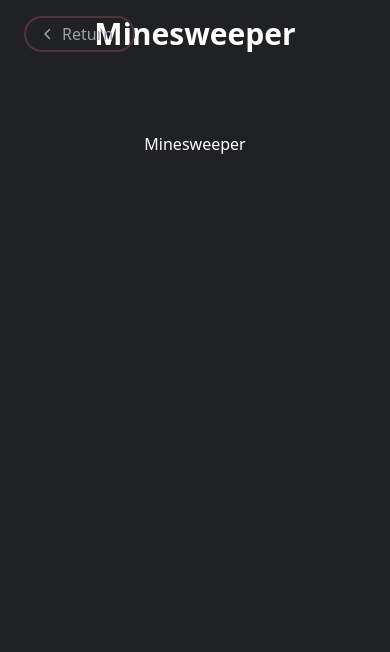
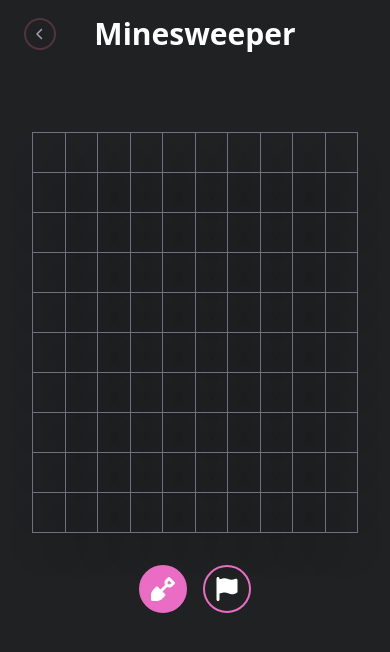
Before and after one commit to KamyarAzz/Arcade-Arena, a React (Vite) app: page /minesweeper in a window 390 px wide. Shown: the top 652 px of the page. Built offline with nearby package versions, Linux system fonts and the light colour scheme.

Commit message:
added Minesweeper and guess the word games

```diff
--- a/src/App.tsx
+++ b/src/App.tsx
@@ -6,7 +6,7 @@
 import TicTacToe from "@/components/pages/TicTacToe";
 import DinosaurGame from "@/components/pages/DinosaurGame";
 import Pacman from "@/components/pages/Pacman";
-import GuessTheNumber from "@/components/pages/GuessTheNumber";
+import GuessTheWord from "@/components/pages/GuessTheWord";
 
 function App() {
   return (
@@ -19,7 +19,7 @@
         <Route path="/tic-tac-toe" element={<TicTacToe />} />
         <Route path="/dinosaur-game" element={<DinosaurGame />} />
         <Route path="/pacman" element={<Pacman />} />
-        <Route path="/geuss-the-number" element={<GuessTheNumber />} />
+        <Route path="/guess-the-word" element={<GuessTheWord />} />
       </Routes>
     </div>
   );
--- a/src/components/GamesSection.tsx
+++ b/src/components/GamesSection.tsx
@@ -34,8 +34,8 @@
         <GameWrapper image={pacmanImage} link="/pacman">
           Pacman
         </GameWrapper>
-        <GameWrapper image={guessImage} link="/guess-the-number">
-          Guess the Number
+        <GameWrapper image={guessImage} link="/guess-the-word">
+          Guess the Word
         </GameWrapper>
       </div>
     </div>
--- a/src/components/pages/GuessTheNumber.tsx
+++ /dev/null
@@ -1,5 +0,0 @@
-import GameLayout from "@/components/ui/GameLayout";
-
-export default function GuessTheNumber() {
-  return <GameLayout title="Guess the Number">Guess the Number</GameLayout>;
-}
--- a/src/components/pages/Minesweeper.tsx
+++ b/src/components/pages/Minesweeper.tsx
@@ -1,5 +1,208 @@
 import GameLayout from "@/components/ui/GameLayout";
+import {useEffect, useState} from "react";
+
+const size = 10;
+const bombs = 20;
+
+type cordinate = [number, number];
 
 export default function Minesweeper() {
-  return <GameLayout title="Minesweeper">Minesweeper</GameLayout>;
+  const generateBombs = (bombsAmount: number) => {
+    const array: cordinate[] = [];
+    for (let i = 0; i < bombsAmount; i++) {
+      const x = Math.floor(Math.random() * size);
+      const y = Math.floor(Math.random() * size);
+      if (!array.find((item) => item[0] === x && item[1] === y))
+        array.push([x, y]);
+    }
+    return array;
+  };
+
+  const [bombLocations] = useState(generateBombs(bombs));
+  const [clearedLocations, setClearedLocations] = useState<cordinate[]>([]);
+  const [flaggedLocations, setFlaggedLocations] = useState<cordinate[]>([]);
+  const [clickMode, setClickMode] = useState<"shovel" | "flag">("shovel");
+  const [isMobile, setIsMobile] = useState<boolean>(false);
+
+  const checkIsMobile = () => {
+    return window.innerWidth <= 600;
+  };
+
+  useEffect(() => {
+    setIsMobile(checkIsMobile());
+
+    const handleResize = () => {
+      setIsMobile(checkIsMobile());
+    };
+
+    window.addEventListener("resize", handleResize);
+
+    return () => {
+      window.removeEventListener("resize", handleResize);
+    };
+  }, []);
+
+  const clickHandler = (x: number, y: number) => {
+    if (isMobile) {
+      if (clickMode === "flag") rightClickHandler(x, y);
+      else leftClickHandler(x, y);
+    } else leftClickHandler(x, y);
+  };
+
+  const leftClickHandler = (x: number, y: number) => {
+    if (!clearedLocations.find((item) => item[0] === x && item[1] === y)) {
+      if (checkIfIsBomb(x, y)) {
+        gameOver("lose");
+      } else {
+        if (clearedLocations.length === size * size - bombLocations.length) {
+          gameOver("win");
+        } else {
+          setClearedLocations((prevClearedLocations) => [
+            ...prevClearedLocations,
+            [x, y],
+          ]);
+        }
+      }
+    }
+  };
+
+  const rightClickHandler = (
+    x: number,
+    y: number,
+    event?: React.MouseEvent
+  ) => {
+    if (event) event.preventDefault();
+    if (!clearedLocations.find((item) => item[0] === x && item[1] === y)) {
+      const index = flaggedLocations.findIndex(
+        (item) => item[0] === x && item[1] === y
+      );
+      if (index === -1) {
+        setFlaggedLocations((prevFlaggedLocations) => [
+          ...prevFlaggedLocations,
+          [x, y],
+        ]);
+      } else {
+        setFlaggedLocations((prevFlaggedLocations) =>
+          prevFlaggedLocations.filter((_, i) => i !== index)
+        );
+      }
+    }
+  };
+
+  const checkNearbyBombs = (x: number, y: number) => {
+    if (checkIfIsBomb(x, y)) return "*";
+    let amount = 0;
+    bombLocations.map((item) => {
+      if (
+        (item[0] === x && (item[1] === y + 1 || item[1] === y - 1)) ||
+        (item[0] === x + 1 &&
+          (item[1] === y || item[1] === y + 1 || item[1] === y - 1)) ||
+        (item[0] === x - 1 &&
+          (item[1] === y || item[1] === y + 1 || item[1] === y - 1))
+      ) {
+        return amount++;
+      }
+    });
+    return amount;
+  };
+
+  const checkIfIsBomb = (x: number, y: number) => {
+    return Boolean(
+      bombLocations.find((item) => item[0] === x && item[1] === y)
+    );
+  };
+
+  const gameOver = (status: "win" | "lose") => {
+    if (status === "lose") alert("Game Over!");
+    else alert("You Win!");
+    setClearedLocations([]);
+    generateBombs(bombs);
+  };
+
+  return (
+    <GameLayout title="Minesweeper">
+      <table className="gap-2 border border-collapse border-gray-500">
+        <tbody>
+          {Array(size)
+            .fill("")
+            .map((_, i) => (
+              <tr className="gap-2" key={i}>
+                {Array(size)
+                  .fill("")
+                  .map((_, j) => (
+                    <td
+                      onContextMenu={(e) => rightClickHandler(i, j, e)}
+                      onClick={() => clickHandler(i, j)}
+                      className={`${
+                        clearedLocations.find(
+                          (item) => item[0] === i && item[1] === j
+                        )
+                          ? "bg-gray-800 text-white"
+                          : flaggedLocations.find(
+                              (item) => item[0] === i && item[1] === j
+                            )
+                          ? "bg-gray-800 cursor-pointer"
+                          : "cursor-pointer text-transparent"
+                      } w-10 h-10 border border-gray-500 shadow-2xl text-center`}
+                      key={j}
+                    >
+                      {bombLocations &&
+                      flaggedLocations.find(
+                        (item) => item[0] === i && item[1] === j
+                      ) ? (
+                        <div className="flex items-center justify-center w-full h-full">
+                          <svg
+                            className="w-4"
+                            fill="white"
+                            xmlns="http://www.w3.org/2000/svg"
+                            viewBox="0 0 448 512"
+                          >
+                            <path d="M64 32C64 14.3 49.7 0 32 0S0 14.3 0 32L0 64 0 368 0 480c0 17.7 14.3 32 32 32s32-14.3 32-32l0-128 64.3-16.1c41.1-10.3 84.6-5.5 122.5 13.4c44.2 22.1 95.5 24.8 141.7 7.4l34.7-13c12.5-4.7 20.8-16.6 20.8-30l0-247.7c0-23-24.2-38-44.8-27.7l-9.6 4.8c-46.3 23.2-100.8 23.2-147.1 0c-35.1-17.6-75.4-22-113.5-12.5L64 48l0-16z" />
+                          </svg>
+                        </div>
+                      ) : (
+                        checkNearbyBombs(i, j)
+                      )}
+                    </td>
+                  ))}
+              </tr>
+            ))}
+        </tbody>
+      </table>
+      {isMobile && (
+        <div className="flex gap-4 mt-8">
+          <div
+            onClick={() => setClickMode("shovel")}
+            className={`${
+              clickMode === "shovel" ? "bg-theme-300" : "bg-transparent"
+            } flex cursor-pointer items-center justify-center p-2.5 border-2 border-theme-300 rounded-full w-12`}
+          >
+            <svg
+              fill="white"
+              className="w-full aspect-square"
+              xmlns="http://www.w3.org/2000/svg"
+              viewBox="0 0 512 512"
+            >
+              <path d="M361.4 9.4c12.5-12.5 32.8-12.5 45.3 0l96 96c12.5 12.5 12.5 32.8 0 45.3l-44.1 44.1c-18.7 18.7-44.1 29.3-70.6 29.3c-15.9 0-30.9-3.7-44.3-10.3l-97 97 50.7 50.7c12.5 12.5 12.5 32.8 0 45.3l-58.5 58.5c-30 30-70.7 46.9-113.1 46.9H32c-17.7 0-32-14.3-32-32V386.3c0-42.4 16.9-83.1 46.9-113.1l58.5-58.5c12.5-12.5 32.8-12.5 45.3 0l50.7 50.7 97-97C291.7 155.1 288 140 288 124.1c0-26.5 10.5-51.9 29.3-70.6L361.4 9.4zM384 77.3L362.5 98.7c-6.7 6.7-10.5 15.9-10.5 25.4c0 19.8 16.1 35.9 35.9 35.9c9.5 0 18.6-3.8 25.4-10.5L434.7 128 384 77.3z" />
+            </svg>
+          </div>
+          <div
+            onClick={() => setClickMode("flag")}
+            className={`${
+              clickMode === "flag" ? "bg-theme-300" : "bg-transparent"
+            } flex cursor-pointer items-center justify-center p-2.5 border-2 border-theme-300 rounded-full w-12`}
+          >
+            <svg
+              className="w-full aspect-square"
+              fill="white"
+              xmlns="http://www.w3.org/2000/svg"
+              viewBox="0 0 448 512"
+            >
+              <path d="M64 32C64 14.3 49.7 0 32 0S0 14.3 0 32L0 64 0 368 0 480c0 17.7 14.3 32 32 32s32-14.3 32-32l0-128 64.3-16.1c41.1-10.3 84.6-5.5 122.5 13.4c44.2 22.1 95.5 24.8 141.7 7.4l34.7-13c12.5-4.7 20.8-16.6 20.8-30l0-247.7c0-23-24.2-38-44.8-27.7l-9.6 4.8c-46.3 23.2-100.8 23.2-147.1 0c-35.1-17.6-75.4-22-113.5-12.5L64 48l0-16z" />
+            </svg>
+          </div>
+        </div>
+      )}
+    </GameLayout>
+  );
 }
--- a/src/components/ui/GameLayout.tsx
+++ b/src/components/ui/GameLayout.tsx
@@ -28,12 +28,12 @@
           highscore={highscore || 0}
         />
       )}
-      <div className="relative flex justify-center items-center w-full">
+      <div className="relative flex items-center justify-center w-full">
         <Return />
-        <h1 className="font-bold text-3xl">{title}</h1>
+        <h1 className="text-3xl font-bold">{title}</h1>
       </div>
 
-      <div className="flex flex-col justify-center items-center mt-16 p-4 w-full h-max">
+      <div className="flex flex-col items-center justify-center w-full p-4 mt-16 h-max">
         {children}
       </div>
     </div>
--- a/src/components/ui/Return.tsx
+++ b/src/components/ui/Return.tsx
@@ -14,17 +14,17 @@
       onMouseEnter={() => setIsHovering(true)}
       onMouseLeave={() => setIsHovering(false)}
       onClick={clickHandler}
-      className="group left-2 absolute flex items-center gap-2 py-1 pr-5 pl-4 border-2 border-theme-100 hover:border-theme-300 rounded-full text-gray-400 hover:text-white text-center duration-300"
+      className="absolute flex items-center gap-2 px-2 py-2 text-center text-gray-400 duration-300 border-2 rounded-full md:py-1 md:pl-4 md:pr-5 group left-2 border-theme-100 hover:border-theme-300 hover:text-white"
     >
       <svg
-        className="w-3 h-3 group-hover:-translate-x-1 duration-300"
+        className="w-3 h-3 duration-300 group-hover:-translate-x-1"
         fill={isHovering ? "#ffffff" : "#9ca3af"}
         xmlns="http://www.w3.org/2000/svg"
         viewBox="0 0 320 512"
       >
         <path d="M9.4 233.4c-12.5 12.5-12.5 32.8 0 45.3l192 192c12.5 12.5 32.8 12.5 45.3 0s12.5-32.8 0-45.3L77.3 256 246.6 86.6c12.5-12.5 12.5-32.8 0-45.3s-32.8-12.5-45.3 0l-192 192z" />
       </svg>
-      Return
+      <p className="hidden md:flex">Return</p>
     </button>
   );
 }
```
